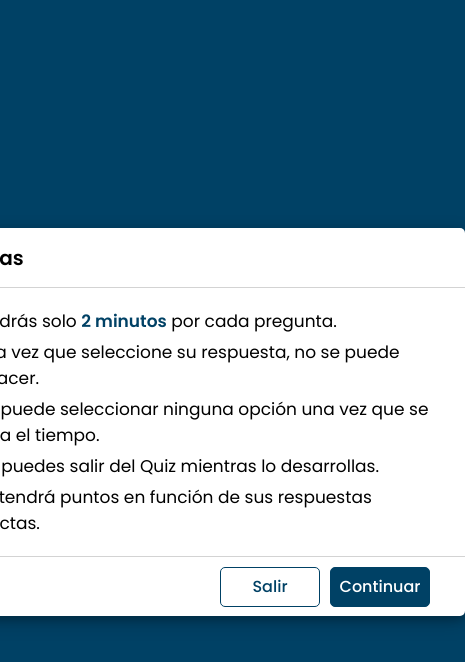
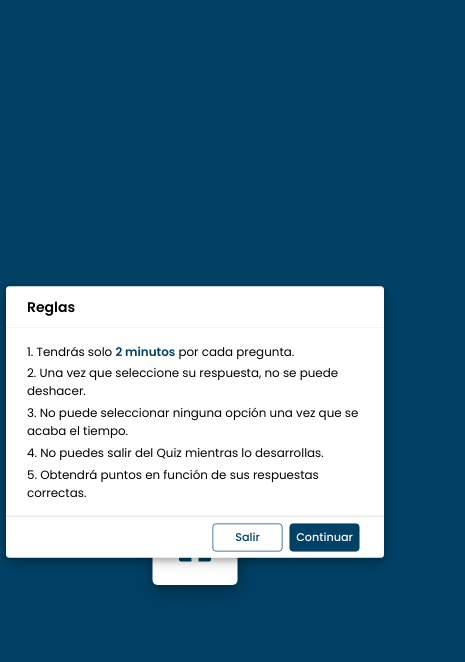
Before and after one commit to Aensil/Evalumine---Website, a plain HTML site: page Quiz/Quiz.html in a window 390 px wide. Both pictures are taken after a click on the button "Iniciar". Shown: the whole page, 465 px wide, since content can reach past the window. Drawn offline with Linux system fonts and the light colour scheme.

Commit message:
Add files via upload
Size changes

```diff
--- a/Quiz/style.css
+++ b/Quiz/style.css
@@ -135,7 +135,7 @@ body{
     width: 550px;
     background: #fff;
     border-radius: 5px;
-    transform: translate(-50%, -50%) scale(0.9);
+    transform: translate(-50%, -50%) scale(0.7); /* 0.9 */
     opacity: 0;
     pointer-events: none;
     transition: all 0.3s ease;
@@ -405,3 +405,49 @@ footer button.show{
     color: #fff;
     background: #004165;
 }
+
+@media only screen and (max-width: 400px) {
+    .info_box.activeInfo,
+    .quiz_box.activeQuiz,
+    .result_box.activeResult{
+        transform: translate(-50%, -50%) scale(0.7);
+    }
+    .quiz_box {
+        width: 90%;
+        height: 90%;
+    }
+
+    .out_btn {
+        top: 70%;
+    }
+}
+
+@media only screen and (max-width: 800px) {
+    .info_box.activeInfo,
+    .quiz_box.activeQuiz,
+    .result_box.activeResult{
+        transform: translate(-50%, -50%) scale(0.7);
+    }
+    .quiz_box {
+        width: 90%;
+        height: 90%;
+    }
+    .out_btn {
+        top: 65%;
+    }
+
+    @media only screen and (max-width: 1200px) {
+        .info_box.activeInfo,
+        .quiz_box.activeQuiz,
+        .result_box.activeResult{
+            transform: translate(-50%, -50%) scale(0.7);
+        }
+        .quiz_box {
+            width: 90%;
+            height: 90%;
+        }
+        .out_btn {
+            top: 65%;
+        }
+    }
+}
```
